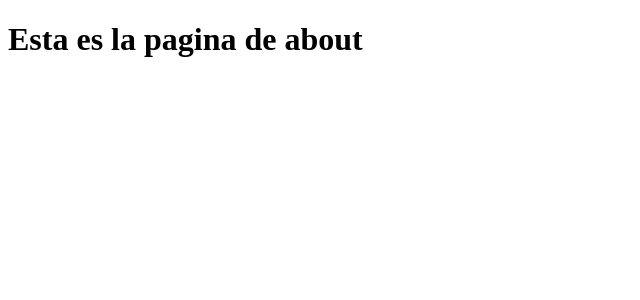
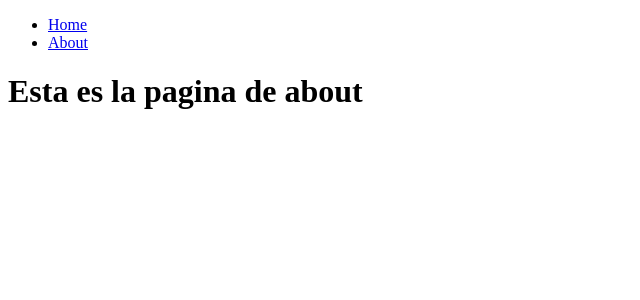
Before and after one commit to salinatomass/avo-store, a Next.js app: page /about in a window 1280 px wide. Shown: the top 300 px of the page, without its empty margins (0-640 px from the left). Built offline with nearby package versions, Linux system fonts and the light colour scheme.

Commit message:
link pages

```diff
--- /dev/null
+++ b/components/Navbar/Navbar.jsx
@@ -0,0 +1,18 @@
+import Link from "next/link";
+
+const Navbar = () => {
+  return (
+    <nav>
+      <ul>
+        <li>
+          <Link href="/">Home</Link>
+        </li>
+        <li>
+          <Link href="/about">About</Link>
+        </li>
+      </ul>
+    </nav>
+  );
+};
+
+export default Navbar;
--- a/pages/about.jsx
+++ b/pages/about.jsx
@@ -1,6 +1,9 @@
+import Navbar from "../components/Navbar/Navbar";
+
 const About = () => {
   return (
     <div>
+      <Navbar />
       <h1>Esta es la pagina de about</h1>
     </div>
   );
--- a/pages/index.jsx
+++ b/pages/index.jsx
@@ -1,7 +1,10 @@
+import Navbar from "../components/Navbar/Navbar";
+
 export default function HomePage() {
   return (
     <div>
+      <Navbar />
       <h1>Hello next.js</h1>
     </div>
-  )
+  );
 }
```
